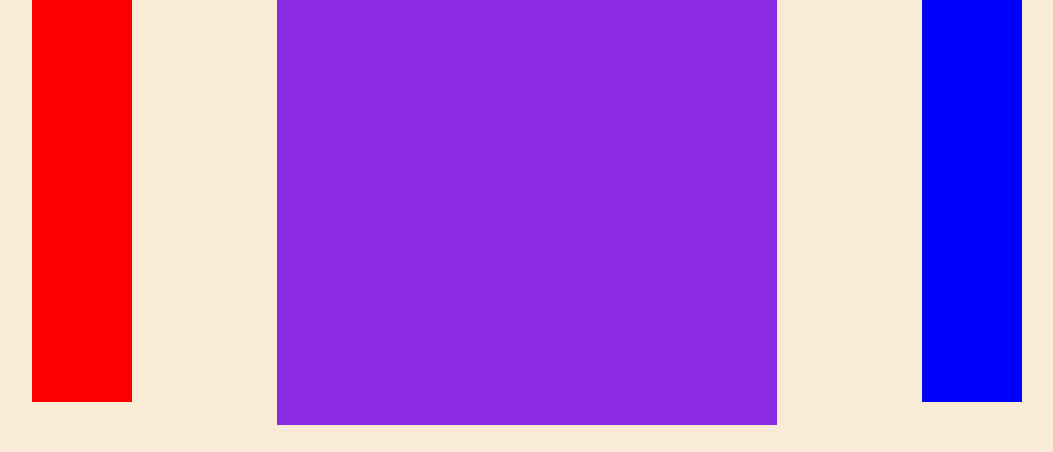
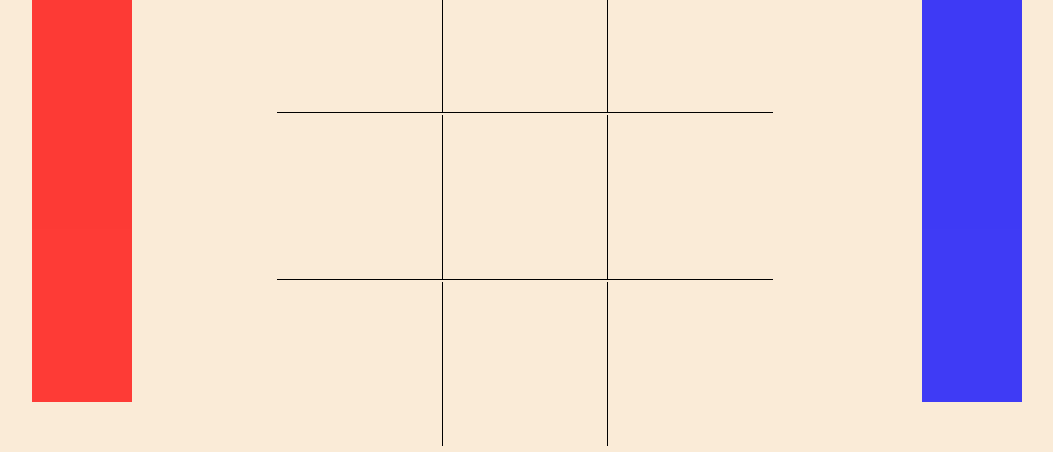
Before and after one commit to coopercodex/tic-tac-toe, a plain HTML site: page index.html in a window 1280 px wide. Shown: the part 534-986 px from the top of the page, without its empty margins (113-1166 px from the left). Drawn offline with Linux system fonts and the light colour scheme.

Commit message:
Adds spacing and game board

```diff
--- a/index.html
+++ b/index.html
@@ -25,15 +25,15 @@
     <section class="game-column">
       <h1 class="referee" id="referee">Blue Must Choose</h1>
       <div class="game-board" id="game-board">
-        <div class="game-box1" id="box1"></div>
-        <div class="game-box2" id="box2"></div>
-        <div class="game-box3" id="box3"></div>
-        <div class="game-box4" id="box4"></div>
-        <div class="game-box5" id="box5"></div>
-        <div class="game-box6" id="box6"></div>
-        <div class="game-box7" id="box7"></div>
-        <div class="game-box8" id="box8"></div>
-        <div class="game-box9" id="box9"></div>
+        <div class="game-box" id="box1"></div>
+        <div class="game-box" id="box2"></div>
+        <div class="game-box" id="box3"></div>
+        <div class="game-box" id="box4"></div>
+        <div class="game-box" id="box5"></div>
+        <div class="game-box" id="box6"></div>
+        <div class="game-box" id="box7"></div>
+        <div class="game-box" id="box8"></div>
+        <div class="game-box" id="box9"></div>
       </div>
     </section>
     <section class="blue-container player-container">
--- a/style.css
+++ b/style.css
@@ -37,7 +37,7 @@ header {
 
 .referee {
   display: flex;
-  /* margin-bottom: 500px; */
+  font-size: xx-large;
 }
 
 .player-container {
@@ -52,16 +52,49 @@ header {
 
 .red-container {
   background-color: red;
+  opacity: 75%;
 }
 
 
 .blue-container {
   background-color: blue;
+  opacity: 75%;
 }
 
 .game-board {
-  display: grid;
+  display: flex;
+  flex-wrap: wrap;
   height: 500px;
   width: 500px;
-  background-color: blueviolet;
+  /* border: 1px solid black; */
 }
+
+.game-box {
+  display: flex;
+  justify-content: center;
+  align-items: center;
+  height: 164.5px;
+  width: 164.5px;
+  border-right: 1px solid black;
+  border-bottom: 1px solid black;
+  margin: 0;
+}
+#box3 {
+  border-right: none;
+}
+
+#box6 {
+  border-right: none;
+}
+
+#box7 {
+  border-bottom: none;
+}
+#box8 {
+  border-bottom: none;
+}
+
+#box9 {
+  border-right: none;
+  border-bottom: none;
+}
```
